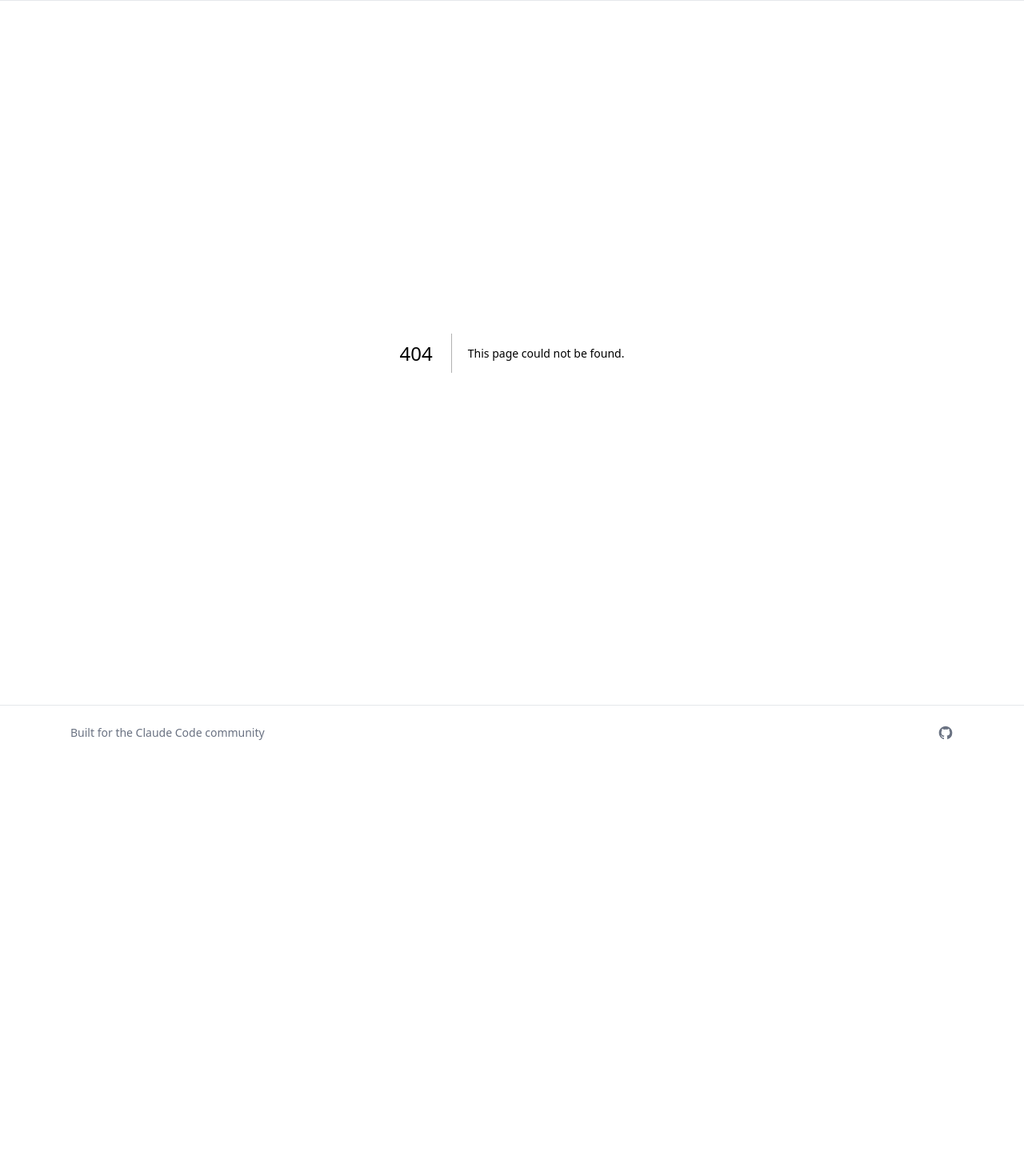
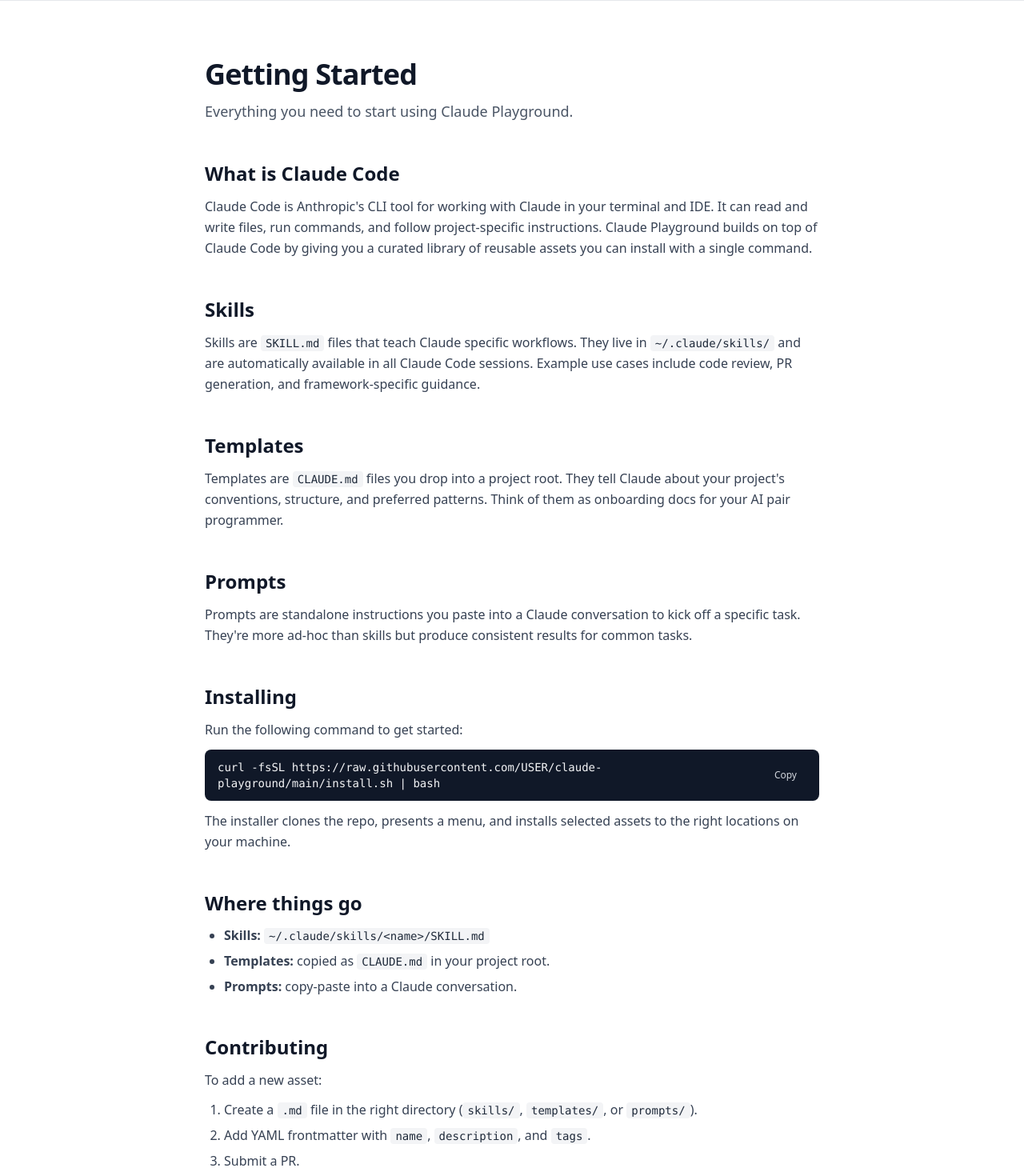
Before and after one commit to nsporich/claude-playground, a Next.js app in the folder web/: page /getting-started in a window 1280 px wide. Before the commit this address had no page. Shown: the part 60-1530 px from the top of the page at 80% size. Before the commit the page ends 1010 px from the top, so only its background shows below. Built offline with nearby package versions, Linux system fonts and the light colour scheme.

Commit message:
feat: add getting started guide page

```diff
--- /dev/null
+++ b/web/src/app/getting-started/page.tsx
@@ -0,0 +1,130 @@
+import type { Metadata } from "next";
+import InstallCommand from "@/components/InstallCommand";
+
+export const metadata: Metadata = {
+  title: "Getting Started | Claude Playground",
+};
+
+export default function GettingStartedPage() {
+  return (
+    <div className="mx-auto max-w-3xl space-y-12 py-8">
+      <header>
+        <h1 className="text-4xl font-bold tracking-tight text-gray-900">
+          Getting Started
+        </h1>
+        <p className="mt-3 text-lg text-gray-600">
+          Everything you need to start using Claude Playground.
+        </p>
+      </header>
+
+      {/* What is Claude Code */}
+      <section className="space-y-3">
+        <h2 className="text-2xl font-semibold text-gray-900">
+          What is Claude Code
+        </h2>
+        <p className="text-gray-700 leading-relaxed">
+          Claude Code is Anthropic&apos;s CLI tool for working with Claude in
+          your terminal and IDE. It can read and write files, run commands, and
+          follow project-specific instructions. Claude Playground builds on top
+          of Claude Code by giving you a curated library of reusable assets you
+          can install with a single command.
+        </p>
+      </section>
+
+      {/* Skills */}
+      <section className="space-y-3">
+        <h2 className="text-2xl font-semibold text-gray-900">Skills</h2>
+        <p className="text-gray-700 leading-relaxed">
+          Skills are <code className="rounded bg-gray-100 px-1.5 py-0.5 text-sm font-mono text-gray-800">SKILL.md</code> files
+          that teach Claude specific workflows. They live in{" "}
+          <code className="rounded bg-gray-100 px-1.5 py-0.5 text-sm font-mono text-gray-800">~/.claude/skills/</code> and
+          are automatically available in all Claude Code sessions. Example use
+          cases include code review, PR generation, and framework-specific
+          guidance.
+        </p>
+      </section>
+
+      {/* Templates */}
+      <section className="space-y-3">
+        <h2 className="text-2xl font-semibold text-gray-900">Templates</h2>
+        <p className="text-gray-700 leading-relaxed">
+          Templates are <code className="rounded bg-gray-100 px-1.5 py-0.5 text-sm font-mono text-gray-800">CLAUDE.md</code> files
+          you drop into a project root. They tell Claude about your
+          project&apos;s conventions, structure, and preferred patterns. Think of
+          them as onboarding docs for your AI pair programmer.
+        </p>
+      </section>
+
+      {/* Prompts */}
+      <section className="space-y-3">
+        <h2 className="text-2xl font-semibold text-gray-900">Prompts</h2>
+        <p className="text-gray-700 leading-relaxed">
+          Prompts are standalone instructions you paste into a Claude
+          conversation to kick off a specific task. They&apos;re more ad-hoc
+          than skills but produce consistent results for common tasks.
+        </p>
+      </section>
+
+      {/* Installing */}
+      <section className="space-y-3">
+        <h2 className="text-2xl font-semibold text-gray-900">Installing</h2>
+        <p className="text-gray-700 leading-relaxed">
+          Run the following command to get started:
+        </p>
+        <InstallCommand command="curl -fsSL https://raw.githubusercontent.com/USER/claude-playground/main/install.sh | bash" />
+        <p className="text-gray-700 leading-relaxed">
+          The installer clones the repo, presents a menu, and installs selected
+          assets to the right locations on your machine.
+        </p>
+      </section>
+
+      {/* Where things go */}
+      <section className="space-y-3">
+        <h2 className="text-2xl font-semibold text-gray-900">
+          Where things go
+        </h2>
+        <ul className="list-disc space-y-2 pl-6 text-gray-700">
+          <li>
+            <strong>Skills:</strong>{" "}
+            <code className="rounded bg-gray-100 px-1.5 py-0.5 text-sm font-mono text-gray-800">
+              ~/.claude/skills/&lt;name&gt;/SKILL.md
+            </code>
+          </li>
+          <li>
+            <strong>Templates:</strong> copied as{" "}
+            <code className="rounded bg-gray-100 px-1.5 py-0.5 text-sm font-mono text-gray-800">
+              CLAUDE.md
+            </code>{" "}
+            in your project root.
+          </li>
+          <li>
+            <strong>Prompts:</strong> copy-paste into a Claude conversation.
+          </li>
+        </ul>
+      </section>
+
+      {/* Contributing */}
+      <section className="space-y-3">
+        <h2 className="text-2xl font-semibold text-gray-900">Contributing</h2>
+        <p className="text-gray-700 leading-relaxed">
+          To add a new asset:
+        </p>
+        <ol className="list-decimal space-y-2 pl-6 text-gray-700">
+          <li>
+            Create a <code className="rounded bg-gray-100 px-1.5 py-0.5 text-sm font-mono text-gray-800">.md</code> file
+            in the right directory (<code className="rounded bg-gray-100 px-1.5 py-0.5 text-sm font-mono text-gray-800">skills/</code>,{" "}
+            <code className="rounded bg-gray-100 px-1.5 py-0.5 text-sm font-mono text-gray-800">templates/</code>, or{" "}
+            <code className="rounded bg-gray-100 px-1.5 py-0.5 text-sm font-mono text-gray-800">prompts/</code>).
+          </li>
+          <li>
+            Add YAML frontmatter with{" "}
+            <code className="rounded bg-gray-100 px-1.5 py-0.5 text-sm font-mono text-gray-800">name</code>,{" "}
+            <code className="rounded bg-gray-100 px-1.5 py-0.5 text-sm font-mono text-gray-800">description</code>, and{" "}
+            <code className="rounded bg-gray-100 px-1.5 py-0.5 text-sm font-mono text-gray-800">tags</code>.
+          </li>
+          <li>Submit a PR.</li>
+        </ol>
+      </section>
+    </div>
+  );
+}
```
